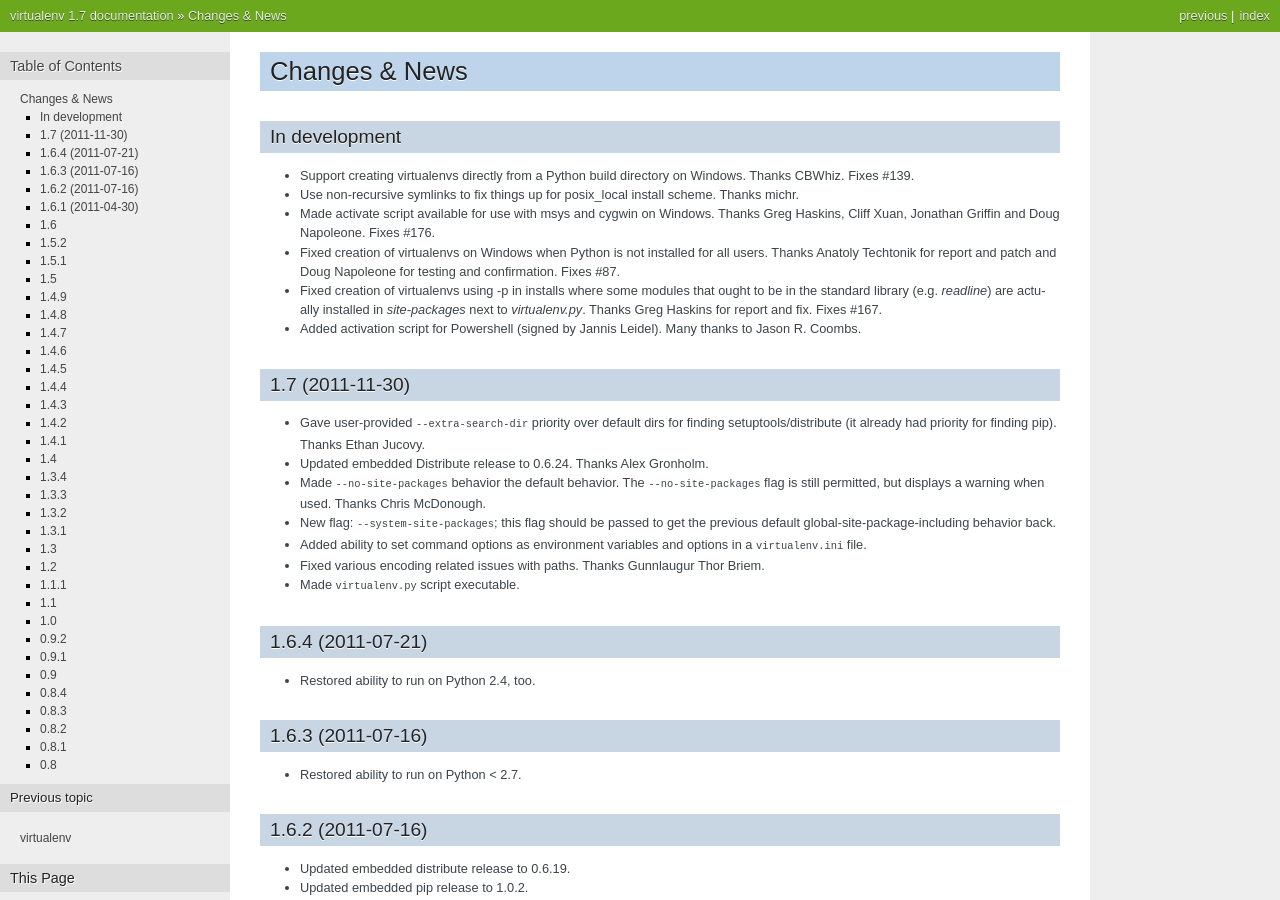
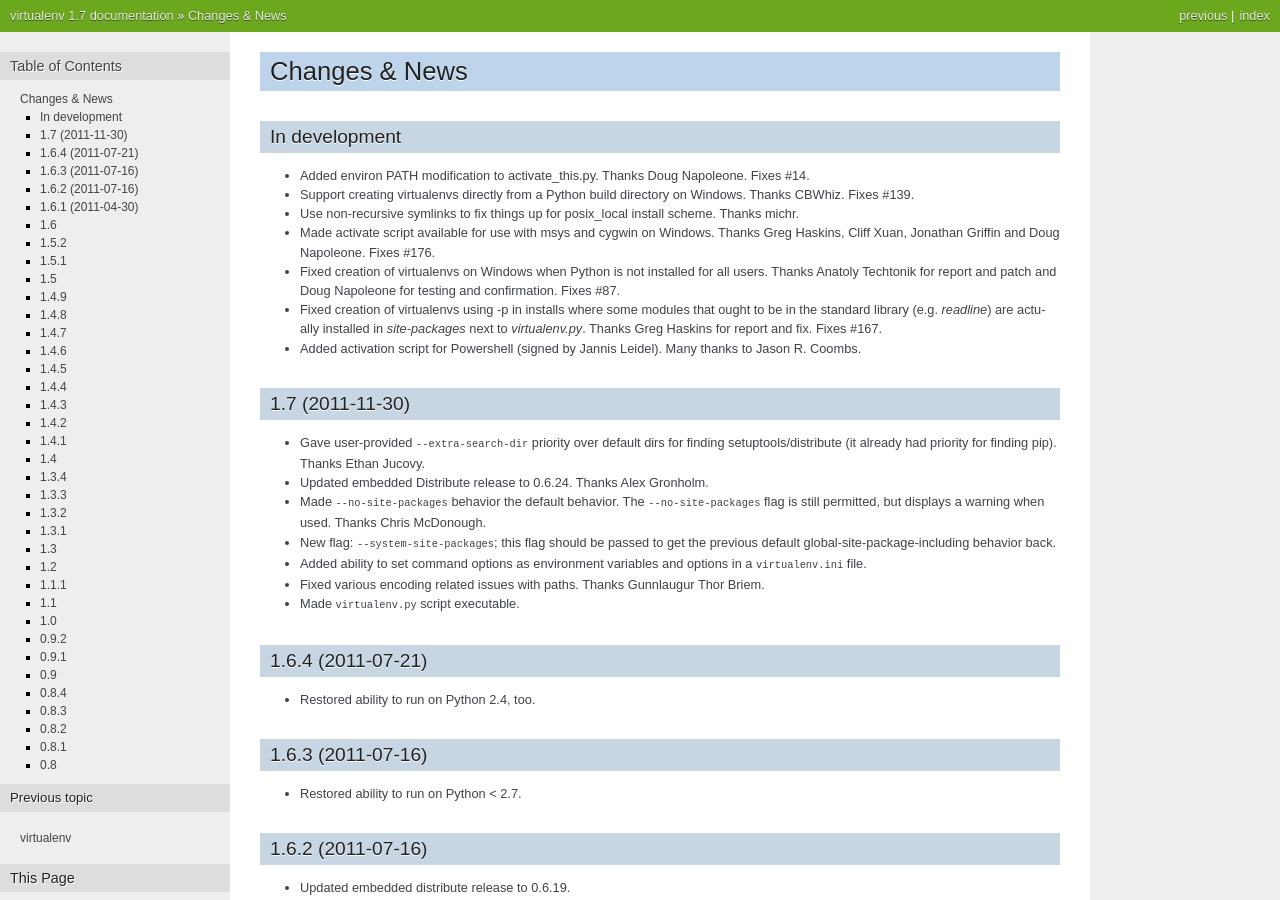
Before and after one commit to pypa/virtualenv, a Sphinx documentation site: the page built from docs/news.txt, in a window 1280 px wide and 900 px high. Built offline with Sphinx 7.4.7, drawn with Linux system fonts in a browser that asks for light colours.

Commit message:
Changelog update.

```diff
--- a/docs/news.txt
+++ b/docs/news.txt
@@ -3,6 +3,9 @@
 
 In development
 ~~~~~~~~~~~~~~
+
+* Added environ PATH modification to activate_this.py. Thanks Doug
+  Napoleone. Fixes #14.
 
 * Support creating virtualenvs directly from a Python build directory on
   Windows. Thanks CBWhiz. Fixes #139.
```
